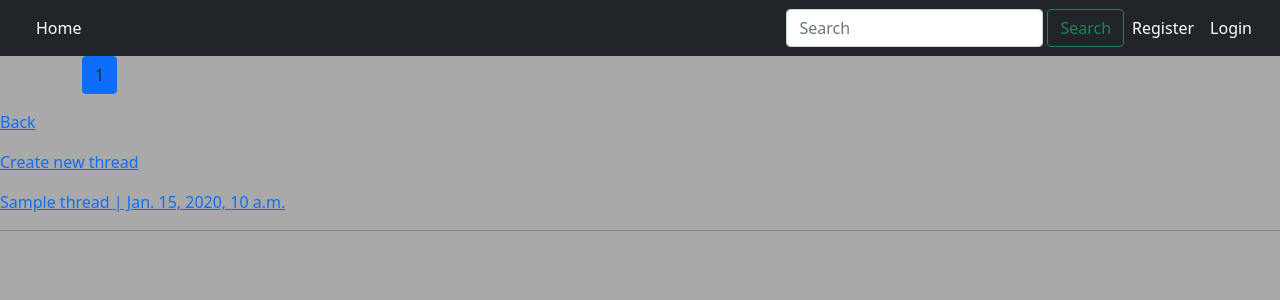
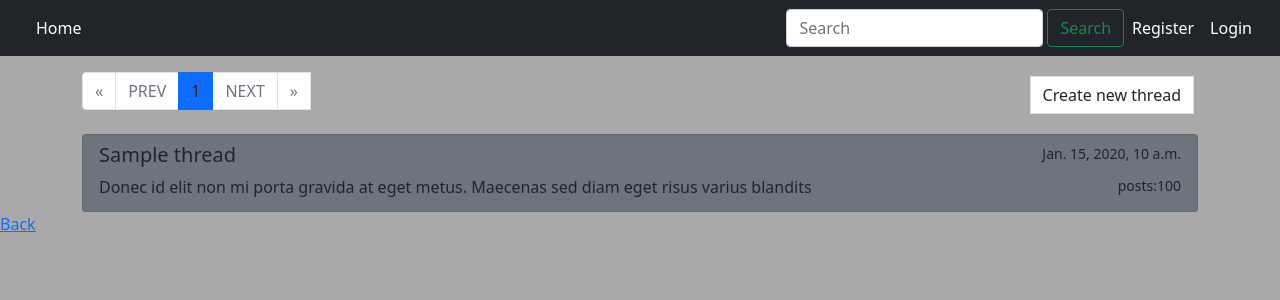
Before and after one commit to AlexxHr/django-forum, a Django app: template templates/forum/category-threads.html in a window 1280 px wide. Shown: the top 300 px of the page. Run offline with Django 3.2, Linux system fonts and the light colour scheme; the template is opened without the code that fills it: most values are stand-ins (such as "Sample title", 1, 10 or a date in 2020); some libraries are stand-ins or nearby versions.

Commit message:
category threads view bootstrap

```diff
--- a/templates/forum/category-threads.html
+++ b/templates/forum/category-threads.html
@@ -1,40 +1,65 @@
 {% extends 'base.html' %}
 {% block content %}
     <div class="container">
+        <div class="mt-3">
             <nav aria-label="Page navigation example">
                 <ul class="pagination">
                     {% if page_obj.has_previous %}
-                    <li class="page-item"><a class="page-link text-dark" href="?page=1">First</a></li>
-                    <li class="page-item"><a class="page-link text-dark" href="?page={{ page_obj.previous_page_number }}">Previous</a>
+                        <li class="page-item"><a class="page-link text-dark" href="?page=1" aria-label="Previous"><span aria-hidden="true">&laquo;</span></a></li>
+                        <li class="page-item"><a class="page-link text-dark"
+                                                 href="?page={{ page_obj.previous_page_number }}">PREV</a>
                         </li>
+                    {% else %}
+                        <li class="page-item disabled"><a class="page-link" href="" aria-label="Previous"><span aria-hidden="true">&laquo;</span></a></li>
+                        <li class="page-item disabled"><a class="page-link"
+                                                 href="">PREV</a>
                     {% endif %}
                     {% for page in page_obj.paginator.page_range %}
-                    {% if page <= page_obj.number|add:5 and page >= page_obj.number|add:-5 %}
+                        {% if page <= page_obj.number|add:3 and page >= page_obj.number|add:-3 %}
                             {% if page == page_obj.number %}
                                 <li class="page-item active"><a class="page-link text-dark"
                                                                 href="?page={{ forloop.counter }}">{{ forloop.counter }}</a>
                                 </li>
                             {% else %}
                                 <li class="page-item"><a class="page-link text-dark"
-                                                     href="?page={{ forloop.counter }}">{{ forloop.counter }}</a></li>
+                                                         href="?page={{ forloop.counter }}">{{ forloop.counter }}</a>
+                                </li>
                             {% endif %}
                         {% endif %}
                     {% endfor %}
                     {% if page_obj.has_next %}
                         <li class="page-item"><a class="page-link text-dark"
-                                             href="?page={{ page_obj.next_page_number }}">Next</a></li>
-                    <li class="page-item"><a class="page-link text-dark" href="?page={{ page_obj.paginator.num_pages }}">Last</a>
+                                                 href="?page={{ page_obj.next_page_number }}">NEXT</a></li>
+                        <li class="page-item"><a class="page-link text-dark"
+                                                 href="?page={{ page_obj.paginator.num_pages }}"><span aria-hidden="true">&raquo;</span></a>
                         </li>
+                    {% else %}
+                        <li class="page-item disabled"><a class="page-link"
+                                                 href="">NEXT</a></li>
+                        <li class="page-item disabled"><a class="page-link"
+                                                 href=""><span aria-hidden="true">&raquo;</span></a></li>
                     {% endif %}
+                    <div class="ms-auto p-1"><a class="page-link text-dark"href="{% url 'thread create' view.kwargs.slug %}">Create new thread</a></div>
                 </ul>
             </nav>
         </div>
+        <div class="list-group">
+            {% for thread in object_list %}
+                <a class="list-group-item list-group-item-action flex-column align-items-start bg-secondary"
+                   href="{% url 'category threads' thread.slug %}">
+                    <div class="d-flex w-100 justify-content-between">
+                        <h5 class="mb-2">{{ thread.title }}</h5>
+                        <small>{{ thread.date_posted }}</small>
+                    </div>
+                    <div class="d-flex w-100 justify-content-between">
+                        <p class="mb-1">Donec id elit non mi porta gravida at eget metus. Maecenas sed diam eget risus
+                            varius blandits</p>
+                        <small class="ms-2">posts:100</small>
+                    </div>
+                </a>
+            {% endfor %}
+        </div>
+    </div>
 
     <p><a href="{% url 'home' %}">Back</a></p>
-    <p><a href="{% url 'thread create' view.kwargs.slug %}">Create new thread</a></p>
-
-    {% for thread in object_list %}
-        <a href="{% url 'thread posts' thread.slug %}">{{ thread.title }} | {{ thread.date_posted }}</a>
-        <hr>
-    {% endfor %}
 {% endblock %}
```
Lines whose indentation alone changed are shown as unchanged.
